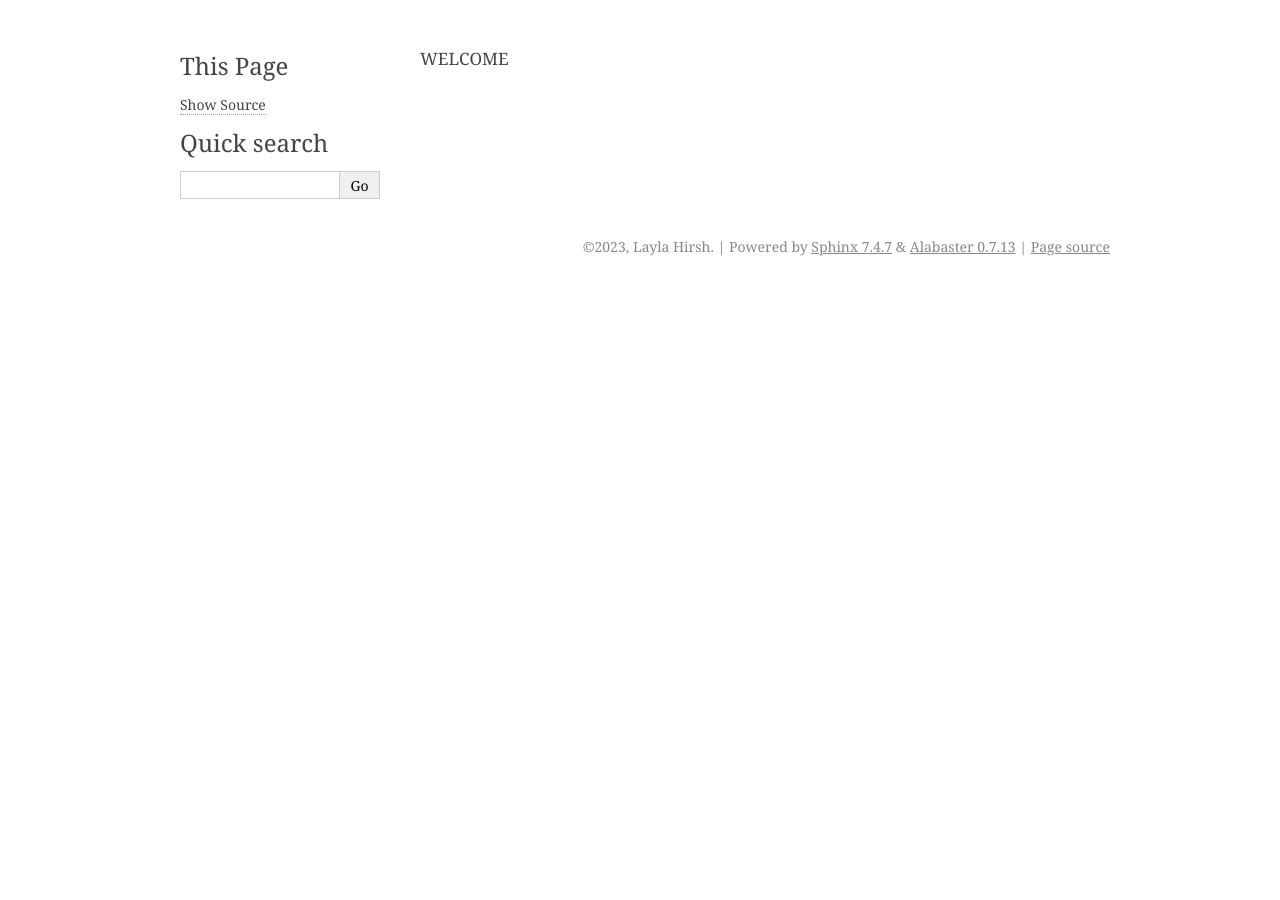
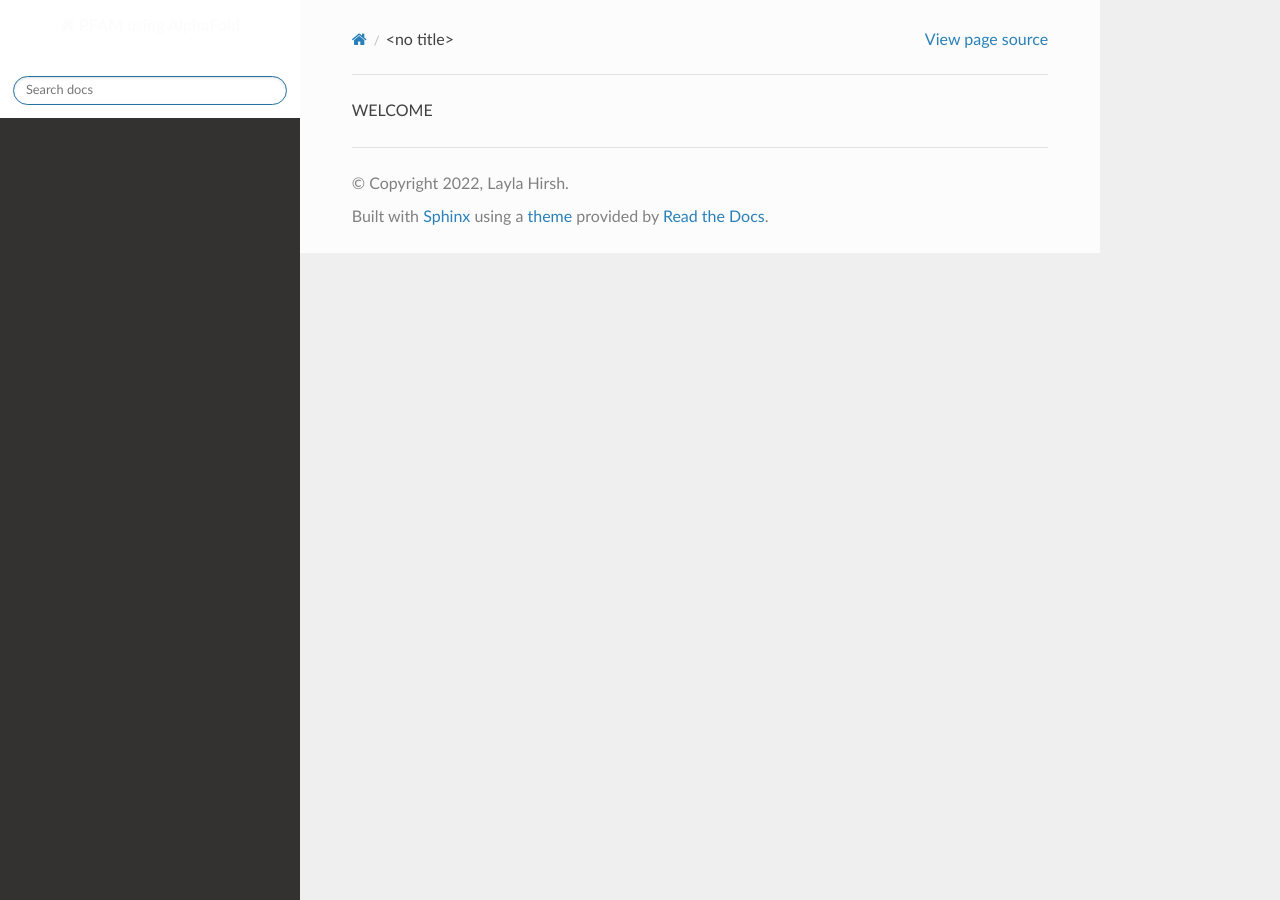
Before and after one commit to DraLaylaHirsh/MotifHXH, a Sphinx documentation site: the page built from docs/index.rst, in a window 1280 px wide. Built offline with Sphinx 7.4.7 and the Read the Docs theme 2.0.0, drawn with Linux system fonts in a browser that asks for light colours.

Commit message:
Update conf.py

```diff
--- a/docs/conf.py
+++ b/docs/conf.py
@@ -2,8 +2,8 @@
 
 # -- Project information
 
-project = u'MotifHXH'
-copyright = u'2023, Layla Hirsh'
+project = u'PFAM using AlphaFold'
+copyright = u'2022, Layla Hirsh'
 author = u'Layla Hirsh'
 
 
@@ -11,7 +11,7 @@ release = '1'
 version = '1.0'
 
 # -- General configuration
-#html_theme = 'sphinx_rtd_theme'
+html_theme = 'sphinx_rtd_theme'
 extensions = [
     'sphinx.ext.duration',
     'sphinx.ext.doctest',
```
